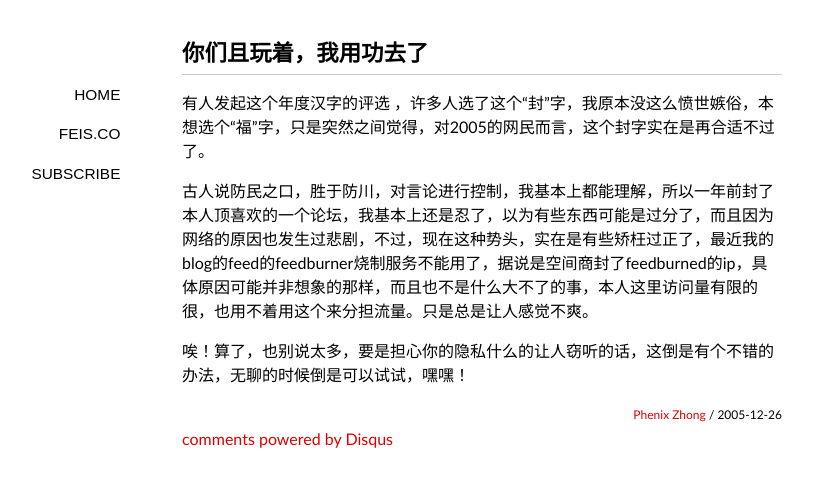
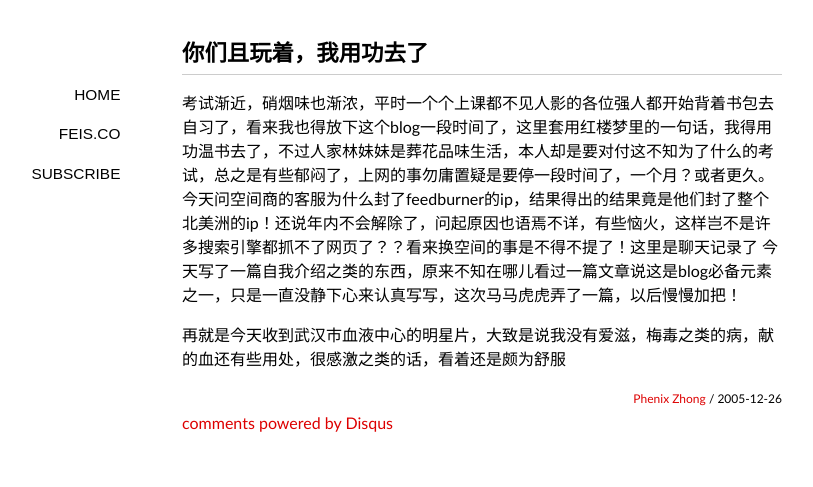
Before and after one commit to insolo/blog, a Jekyll site: the page built from _posts/2005-12-26-0019.md, in a window 1280 px wide. Shown: the top 487 px of the page, without its empty margins (158-971 px from the left). Built offline with Jekyll 4.4.1, drawn with Linux system fonts in a browser that asks for light colours; some web fonts are replaced; Markdown is read by kramdown in place of the engine named in the settings; comment, search, counter and statistics services are not loaded.

Commit message:
Signed-off-by: insolo <phenixzhong@gmail.com>

```diff
--- a/_posts/2005-12-26-0019.md
+++ b/_posts/2005-12-26-0019.md
@@ -3,8 +3,8 @@ layout: post
 title: 你们且玩着，我用功去了
 ---
 
-有人发起这个年度汉字的评选 ，许多人选了这个“封”字，我原本没这么愤世嫉俗，本想选个“福”字，只是突然之间觉得，对2005的网民而言，这个封字实在是再合适不过了。
+考试渐近，硝烟味也渐浓，平时一个个上课都不见人影的各位强人都开始背着书包去自习了，看来我也得放下这个blog一段时间了，这里套用红楼梦里的一句话，我得用功温书去了，不过人家林妹妹是葬花品味生活，本人却是要对付这不知为了什么的考试，总之是有些郁闷了，上网的事勿庸置疑是要停一段时间了，一个月？或者更久。
+今天问空间商的客服为什么封了feedburner的ip，结果得出的结果竟是他们封了整个北美洲的ip！还说年内不会解除了，问起原因也语焉不详，有些恼火，这样岂不是许多搜索引擎都抓不了网页了？？看来换空间的事是不得不提了！这里是聊天记录了
+今天写了一篇自我介绍之类的东西，原来不知在哪儿看过一篇文章说这是blog必备元素之一，只是一直没静下心来认真写写，这次马马虎虎弄了一篇，以后慢慢加把！
 
-古人说防民之口，胜于防川，对言论进行控制，我基本上都能理解，所以一年前封了本人顶喜欢的一个论坛，我基本上还是忍了，以为有些东西可能是过分了，而且因为网络的原因也发生过悲剧，不过，现在这种势头，实在是有些矫枉过正了，最近我的blog的feed的feedburner烧制服务不能用了，据说是空间商封了feedburned的ip，具体原因可能并非想象的那样，而且也不是什么大不了的事，本人这里访问量有限的很，也用不着用这个来分担流量。只是总是让人感觉不爽。
-
-唉！算了，也别说太多，要是担心你的隐私什么的让人窃听的话，这倒是有个不错的办法，无聊的时候倒是可以试试，嘿嘿！
+再就是今天收到武汉市血液中心的明星片，大致是说我没有爱滋，梅毒之类的病，献的血还有些用处，很感激之类的话，看着还是颇为舒服
```
